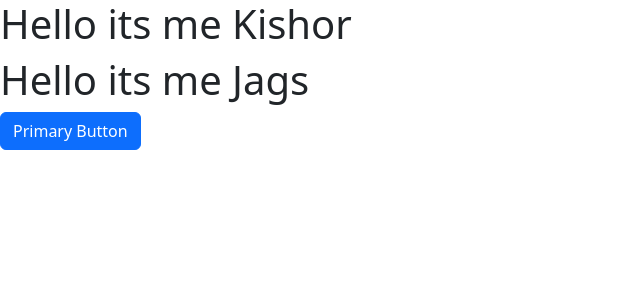
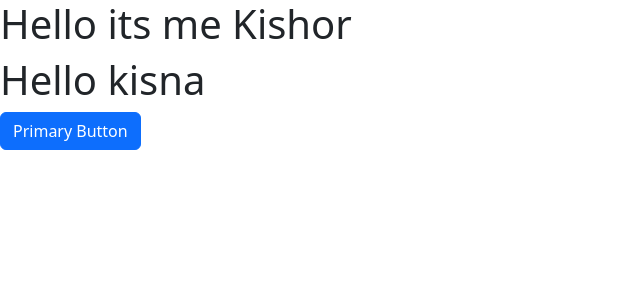
Before and after one commit to kishor96k/ReactSchoolWebsite, a React (Create React App) app: page / in a window 1280 px wide. Shown: the top 300 px of the page, without its empty margins (0-640 px from the left). Built offline with nearby package versions, Linux system fonts and the light colour scheme.

Commit message:
heading changes

```diff
--- a/src/App.js
+++ b/src/App.js
@@ -4,7 +4,7 @@ function App() {
   return (
     <div className="App">
      <h1>Hello its me Kishor</h1>
-     <h1>Hello its me Jags</h1>
+     <h1>Hello kisna </h1>
      <button className='btn btn-primary'>Primary Button</button>
     </div>
   );
```
